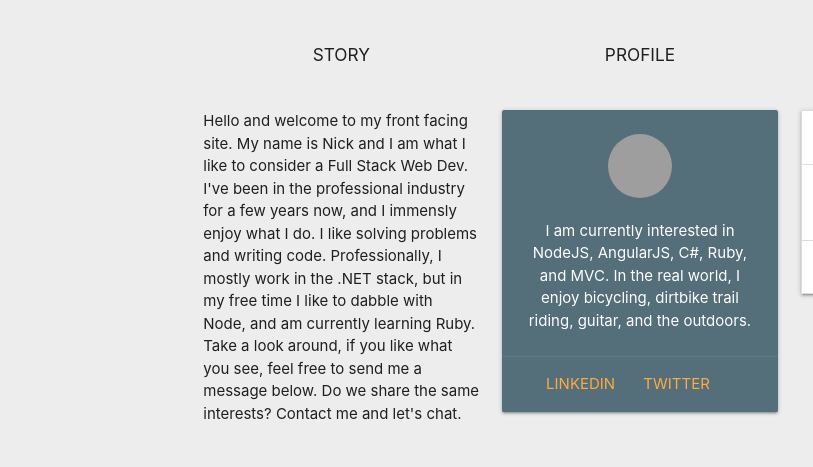
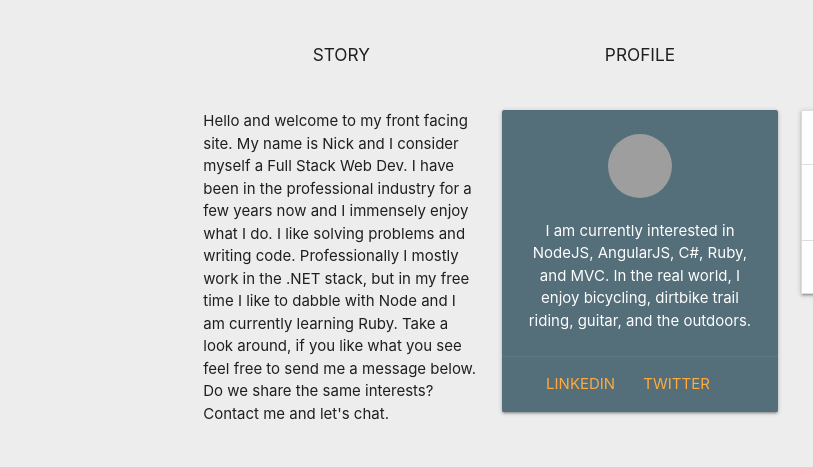
Before and after one commit to npmcdn-to-unpkg-bot/nickzelei.com, a website: page public/views/index.html in a window 1280 px wide. Shown: the part 537-1004 px from the top of the page, 0-813 px from the left. Drawn offline with nearby package versions, Linux system fonts and the light colour scheme; some packages are replaced by stand-ins of ours; no server answers; grey boxes are pictures that could not be loaded; a script that the page names is missing; a small style sheet from the web is missing; files whose address does not match are found by name.

Commit message:
more text

```diff
--- a/public/views/index.html
+++ b/public/views/index.html
@@ -20,7 +20,7 @@
         <div class="row">
             <div class="col s12 m4 l4">
                 <h6>Story</h6>
-                <p>Hello and welcome to my front facing site. My name is Nick and I am what I like to consider a Full Stack Web Dev. I've been in the professional industry for a few years now, and I immensly enjoy what I do. I like solving problems and writing code. Professionally, I mostly work in the .NET stack, but in my free time I like to dabble with Node, and am currently learning Ruby.<br />Take a look around, if you like what you see, feel free to send me a message below. Do we share the same interests? Contact me and let's chat.</p>
+                <p>Hello and welcome to my front facing site. My name is Nick and I consider myself a Full Stack Web Dev. I have been in the professional industry for a few years now and I immensely enjoy what I do. I like solving problems and writing code. Professionally I mostly work in the .NET stack, but in my free time I like to dabble with Node and I am currently learning Ruby. Take a look around, if you like what you see feel free to send me a message below. Do we share the same interests? Contact me and let's chat.</p>
             </div>
             <div class="col s12 m4 l4">
                 <h6>Profile</h6>
```
